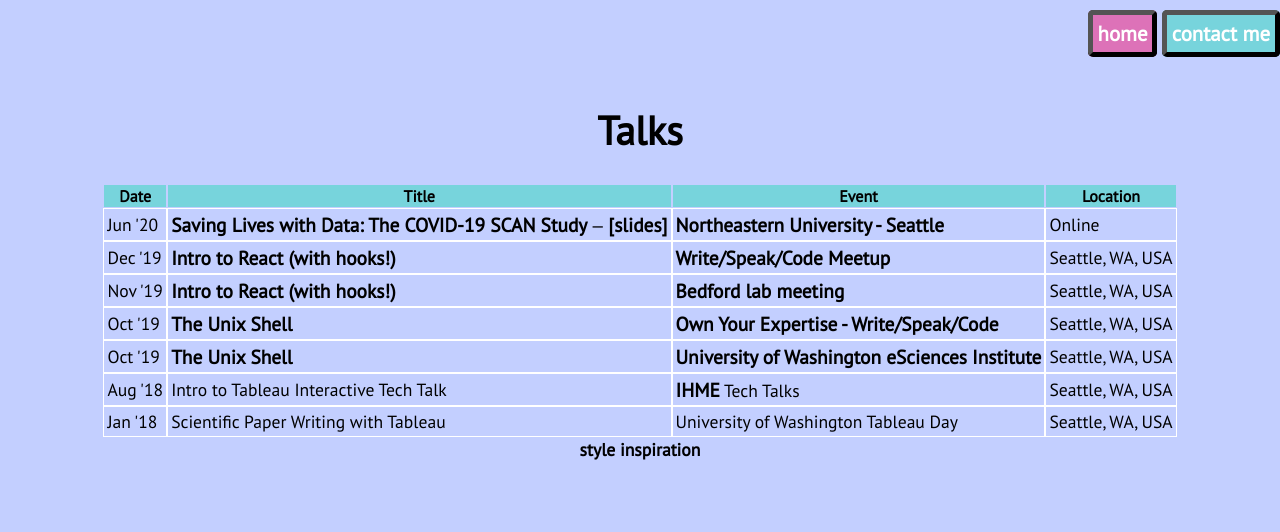
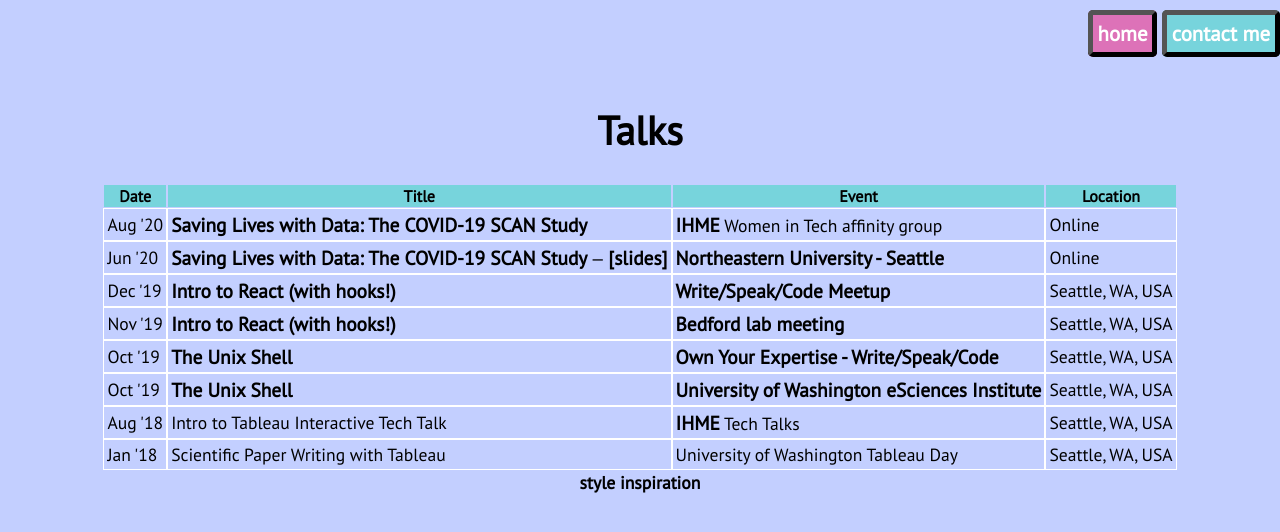
Before and after one commit to kairstenfay/kairstenfay.github.io, a Jekyll site: the page built from talks/index.html, in a window 1280 px wide. Shown: the top 532 px of the page. Built offline with Jekyll 4.4.1, drawn with Linux system fonts in a browser that asks for light colours.

Commit message:
talks: Add IHME WIT SCAN talk

```diff
--- a/talks/index.html
+++ b/talks/index.html
@@ -11,6 +11,19 @@ title: Talks by Kairsten
           <th>Title</th>
           <th>Event</th>
           <th>Location</th>
+        </tr>
+        <tr>
+            <td>Aug '20</td>
+            <td>
+                <a href="https://docs.google.com/presentation/d/1twf3sZG_PuEiuEKn0p6I-0Xc6z8tLynKP3AtHcLrAko/edit?usp=sharing">
+                    Saving Lives with Data: The COVID-19 SCAN Study</a>
+            </td>
+            <td>
+                <a href="https://healthdata.org">IHME</a> Women in Tech affinity group
+            </td>
+            <td>
+                Online
+            </td>
         </tr>
         <tr>
             <td>Jun '20</td>
```
